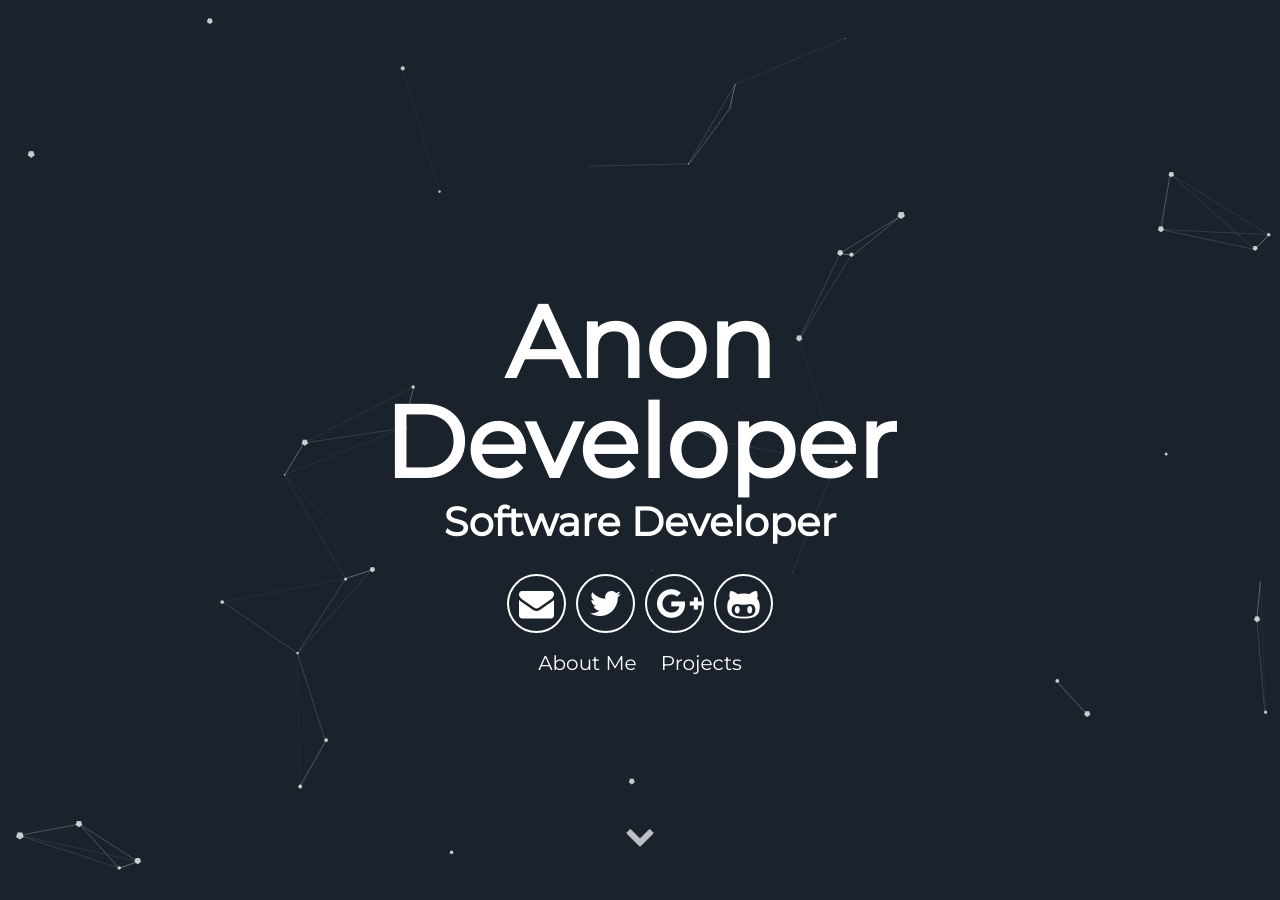
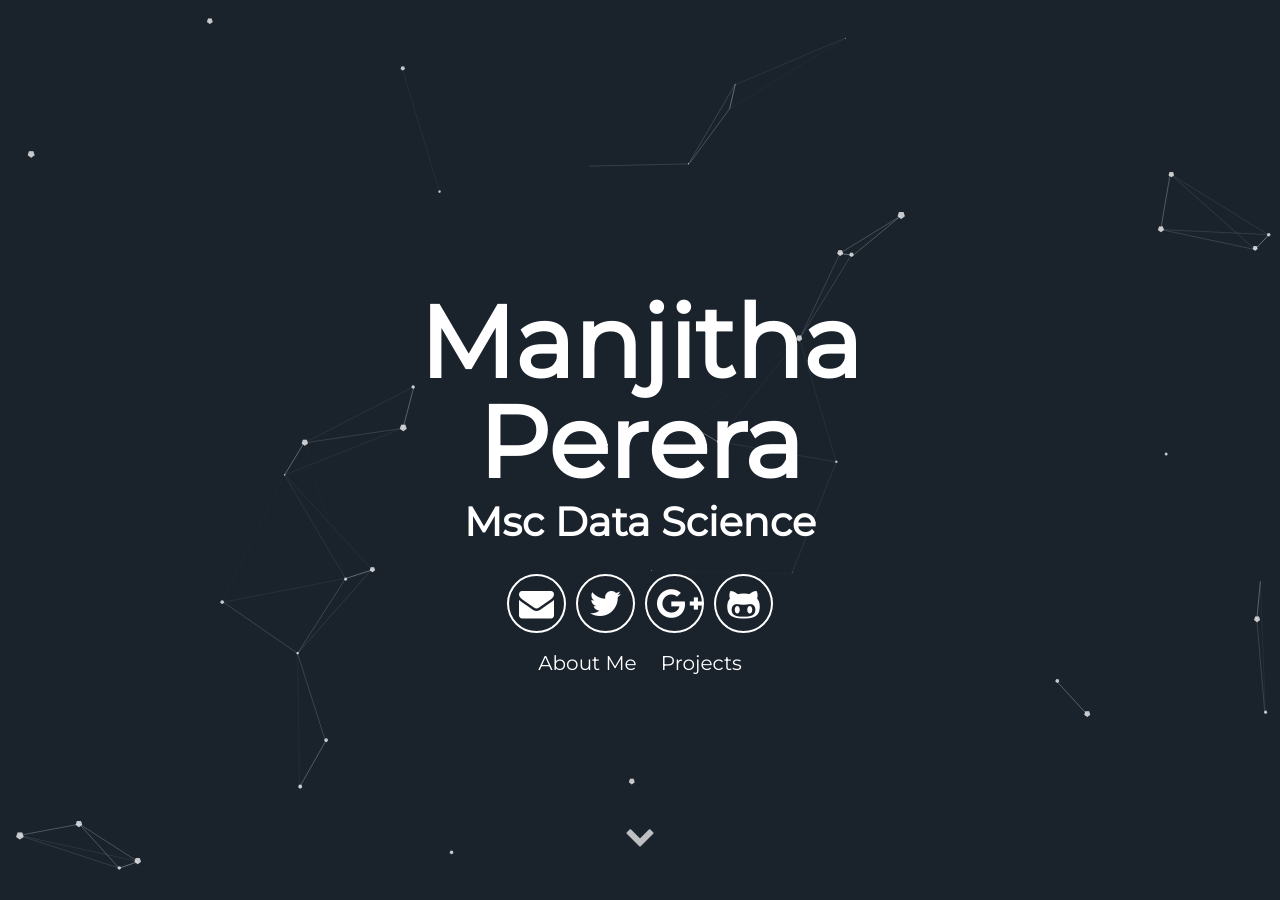
Before and after one commit to m-perera/m-perera.github.io, a Jekyll site: the page built from README.md, in a window 1280 px wide and 900 px high. Built offline with Jekyll 4.4.1, drawn with Linux system fonts in a browser that asks for light colours; our own code applies the rules of GitHub Pages for plain Markdown files; some of the changed text lies outside the part shown.

Commit message:
Update _config.yml

```diff
--- a/_config.yml
+++ b/_config.yml
@@ -5,9 +5,9 @@ description: A blog about lorem ipsum dolor sit amet
 url: m-perera.github.io # the base hostname & protocol for your site e.g. http://willianjusten.com.br
 
 # User settings
-username: Anon Developer
+username: Manjitha Perera
 user_description: Bicycle rights irony actually neutra typewriter lyft. Man bun taxidermy put a bird on it, umami yr ramps pop-up ugh bushwick chia lo-fi. Occupy bitters pour-over snackwave you probably haven't heard of them small batch. Cornhole mustache man bun letterpress echo park VHS.
-user_title: Software Developer
+user_title: Msc Data Science
 email: anon@anon.com
 twitter_username: lorem_ipsum
 github_username:  lorem_ipsum
```
